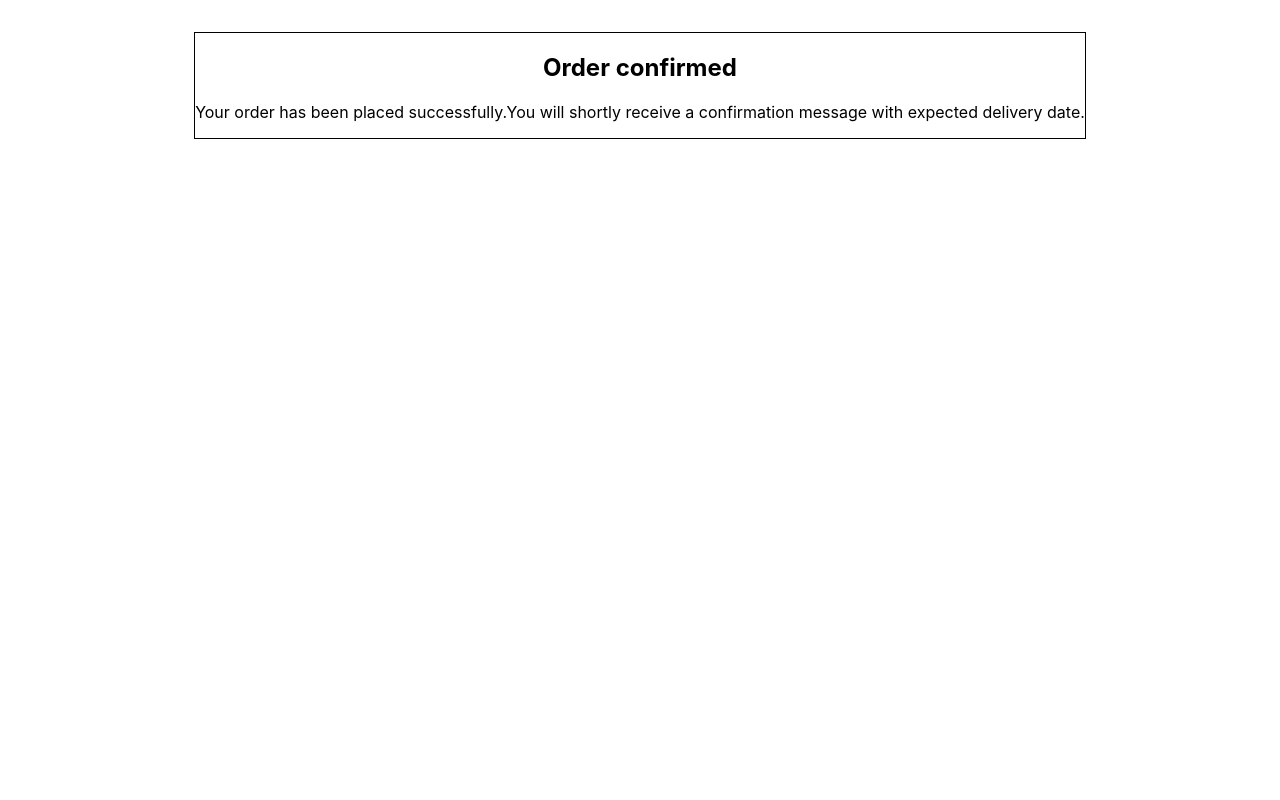
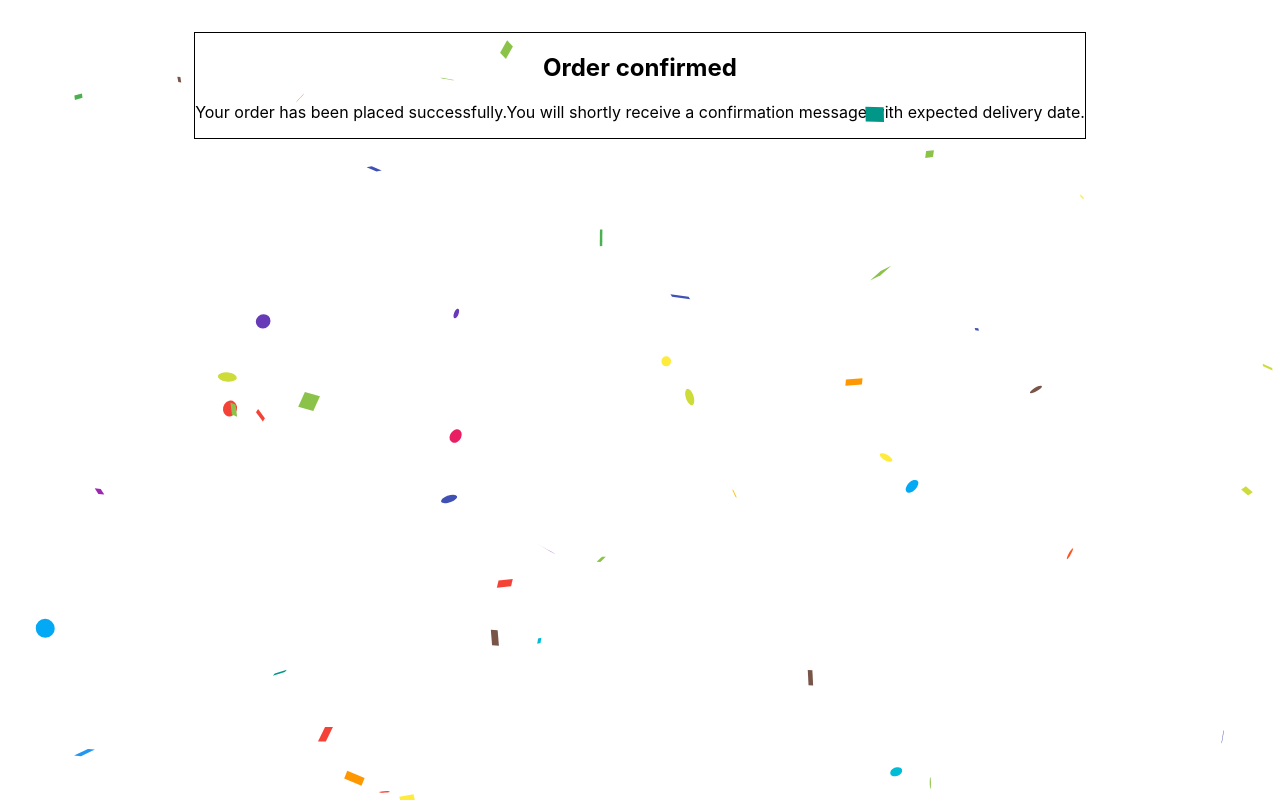
Before and after one commit to mahimagupta24/e-commerce-app, a React (Create React App) app: page /order in a window 1280 px wide. Built offline with nearby package versions, Linux system fonts and the light colour scheme; no server answers; what miragejs would draw is missing.

Commit message:
add confetti library

```diff
--- a/package.json
+++ b/package.json
@@ -10,10 +10,12 @@
     "miragejs": "^0.1.47",
     "mockman-js": "^1.1.5",
     "react": "^18.2.0",
+    "react-confetti": "^6.1.0",
     "react-dom": "^18.2.0",
     "react-router-dom": "^6.11.2",
     "react-scripts": "5.0.1",
     "react-toastify": "^9.1.3",
+    "react-use": "^17.4.0",
     "uuid": "^8.3.2"
   },
   "scripts": {
--- /dev/null
+++ b/src/pages/Confetti.js
@@ -0,0 +1,9 @@
+import React from "react";
+import { useWindowSize } from "react-use";
+import Confetti from "react-confetti";
+
+export const ConfettiComponent = () => {
+  const { width, height } = useWindowSize();
+
+  return <Confetti recycle={false} width={width} height={height} />;
+};
--- a/src/pages/OrderSuccess.js
+++ b/src/pages/OrderSuccess.js
@@ -1,6 +1,10 @@
+import { ConfettiComponent } from "./Confetti"
+
 export default function OrderSuccess(){
+
     return <div className="address-main">
     <div className="order-success">
+    <ConfettiComponent/>
     <h2 style={{fontWeight:"bold",fontSize:"largest"}}>Order confirmed</h2>
     <p>Your order has been placed successfully.You will shortly receive a confirmation message with expected delivery date.</p>
     </div>
```
Also changed, not shown: 1 other file (tests, documents, lock files or other folders).
